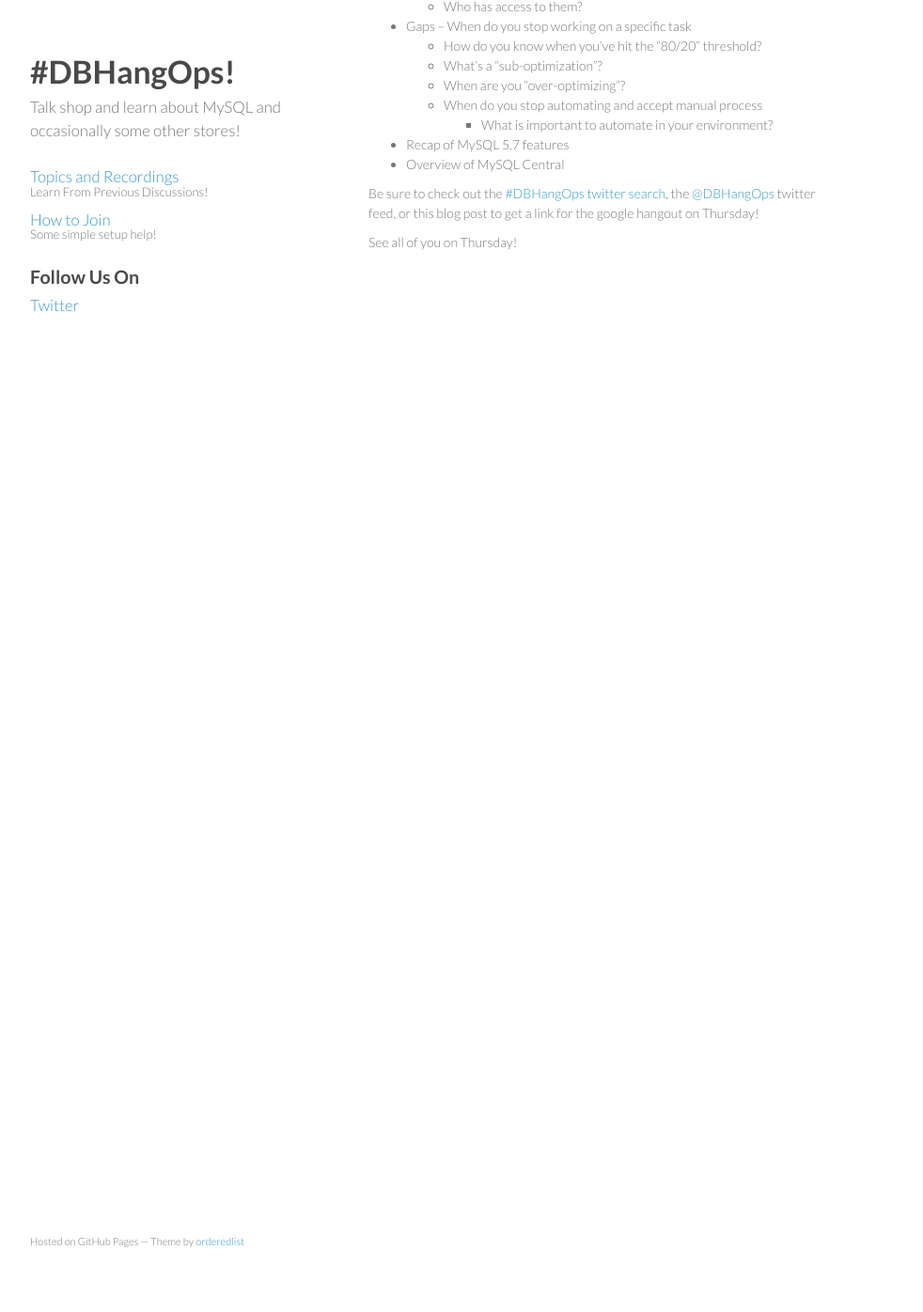
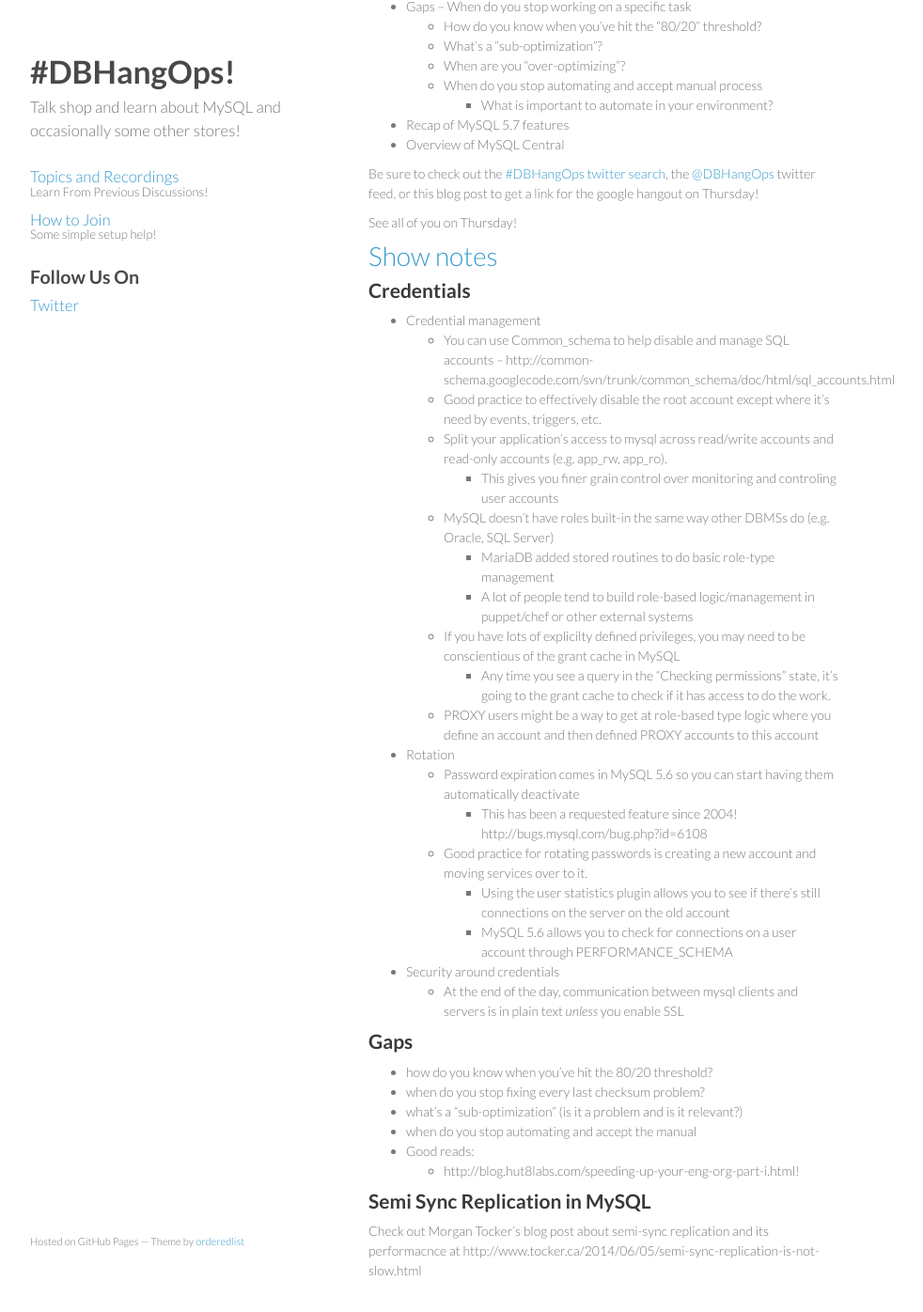
Before and after one commit to dbhangops/dbhangops.github.io, a Jekyll site: the page built from _posts/2014-06-10-dbhangops-061214-credentials-and-gaps.markdown, in a window 1280 px wide and 1400 px high, scrolled down 672 px. Shown: the top 1396 px of the window at 94% size, without its empty margins (178-1160 px from the left). Built offline with Jekyll 4.4.1, drawn with Linux system fonts in a browser that asks for light colours; Markdown is read by kramdown in place of the engine named in the settings; before the commit the page ends 1000 px from its top, so only the background shows below that; some of the changed text lies outside the part shown.

Commit message:
Notes from last show

```diff
--- a/_posts/2014-06-10-dbhangops-061214-credentials-and-gaps.markdown
+++ b/_posts/2014-06-10-dbhangops-061214-credentials-and-gaps.markdown
@@ -22,7 +22,7 @@
 \#DBHangOps 06/12/14 -- MySQL Credential management and Gaps
 ============================================================
 
-You can join the google hangout at http://bit.ly/1oTkJCe or watch the livestream below!
+Check out the recording below!
 
 <iframe width="420" height="315" src="http://www.youtube.com/embed/DBxV34V8uLU" frameborder="0" allowfullscreen></iframe>
 
@@ -46,3 +46,40 @@
 Be sure to check out the [\#DBHangOps twitter search](https://twitter.com/search/realtime?q=%23DBHangOps), the [@DBHangOps](https://twitter.com/dbhangops) twitter feed, or this blog post to get a link for the google hangout on Thursday!
 
 See all of you on Thursday!
+
+
+<a name="show-notes">Show notes</a>
+===========
+
+## Credentials
+* Credential management
+	* You can use Common_schema to help disable and manage SQL accounts -- http://common-schema.googlecode.com/svn/trunk/common_schema/doc/html/sql_accounts.html
+	* Good practice to effectively disable the root account except where it's need by events, triggers, etc.
+	* Split your application's access to mysql across read/write accounts and read-only accounts (e.g. app_rw, app_ro).
+		* This gives you finer grain control over monitoring and controling user accounts
+	* MySQL doesn't have roles built-in the same way other DBMSs do (e.g. Oracle, SQL Server)
+		* MariaDB added stored routines to do basic role-type management
+		* A lot of people tend to build role-based logic/management in puppet/chef or other external systems
+	* If you have  lots of explicilty defined privileges, you may need to be conscientious of the grant cache in MySQL
+		* Any time you see a query in the "Checking permissions" state, it's going to the grant cache to check if it has access to do the work.
+	* PROXY users might be a way to get at role-based type logic where you define an account and then defined PROXY accounts to this account
+* Rotation
+	* Password expiration comes in MySQL 5.6 so you can start having them automatically deactivate
+		* This has been a requested feature since 2004! http://bugs.mysql.com/bug.php?id=6108
+	* Good practice for rotating passwords is creating a new account and moving services over to it.
+		* Using the user statistics plugin allows you to see if there's still connections on the server on the old account
+		* MySQL 5.6 allows you to check for connections on a user account through PERFORMANCE_SCHEMA
+* Security around credentials
+	* At the end of the day, communication between mysql clients and servers is in plain text *unless* you enable SSL
+
+## Gaps
+* how do you know when you’ve hit the 80/20 threshold?
+* when do you stop fixing every last checksum problem?
+* what’s a “sub-optimization” (is it a problem and is it relevant?)
+* when do you stop automating and accept the manual
+* Good reads:
+	* http://blog.hut8labs.com/speeding-up-your-eng-org-part-i.html!
+
+
+## Semi Sync Replication in MySQL
+Check out Morgan Tocker's blog post about semi-sync replication and its performacnce at http://www.tocker.ca/2014/06/05/semi-sync-replication-is-not-slow.html
```
